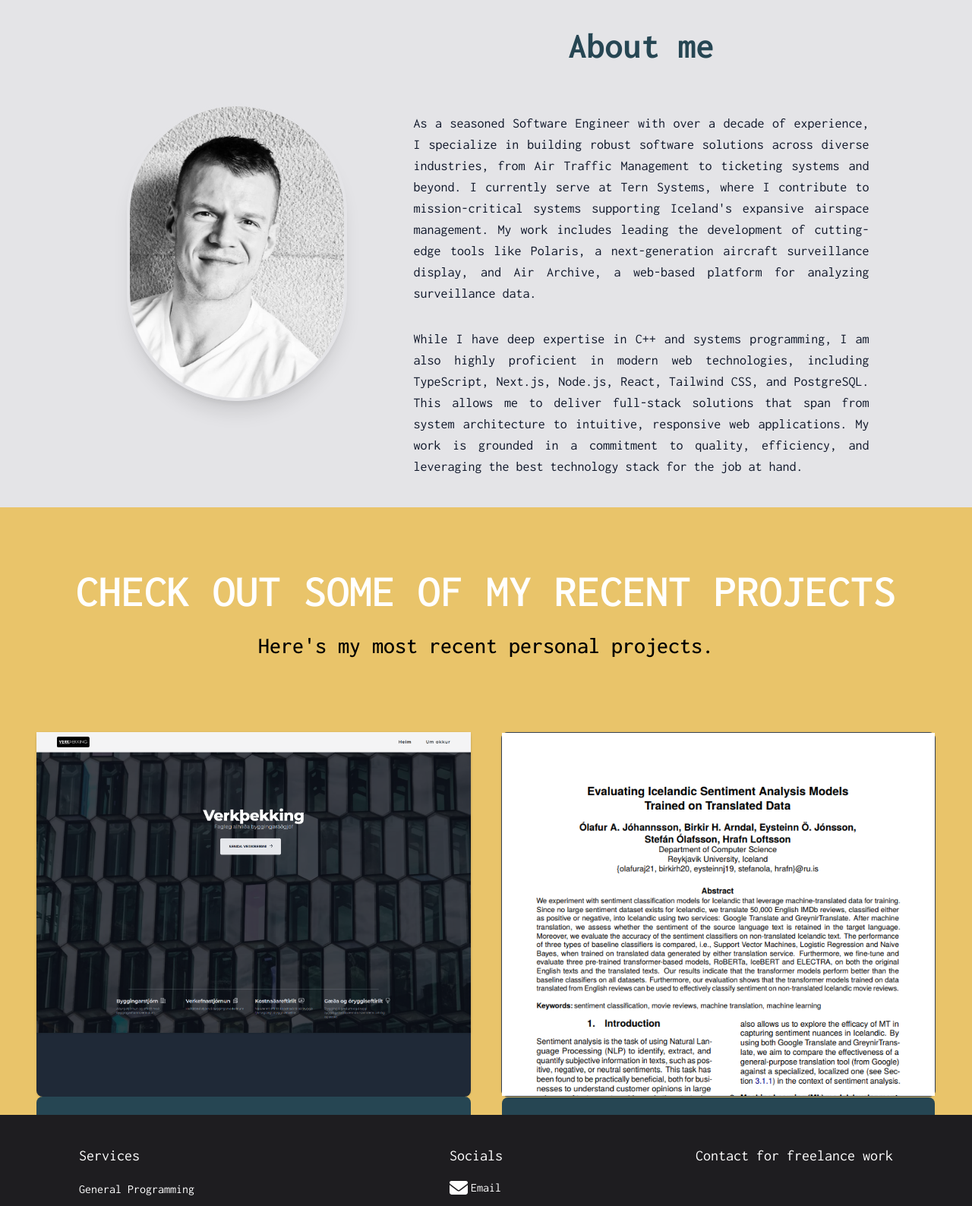
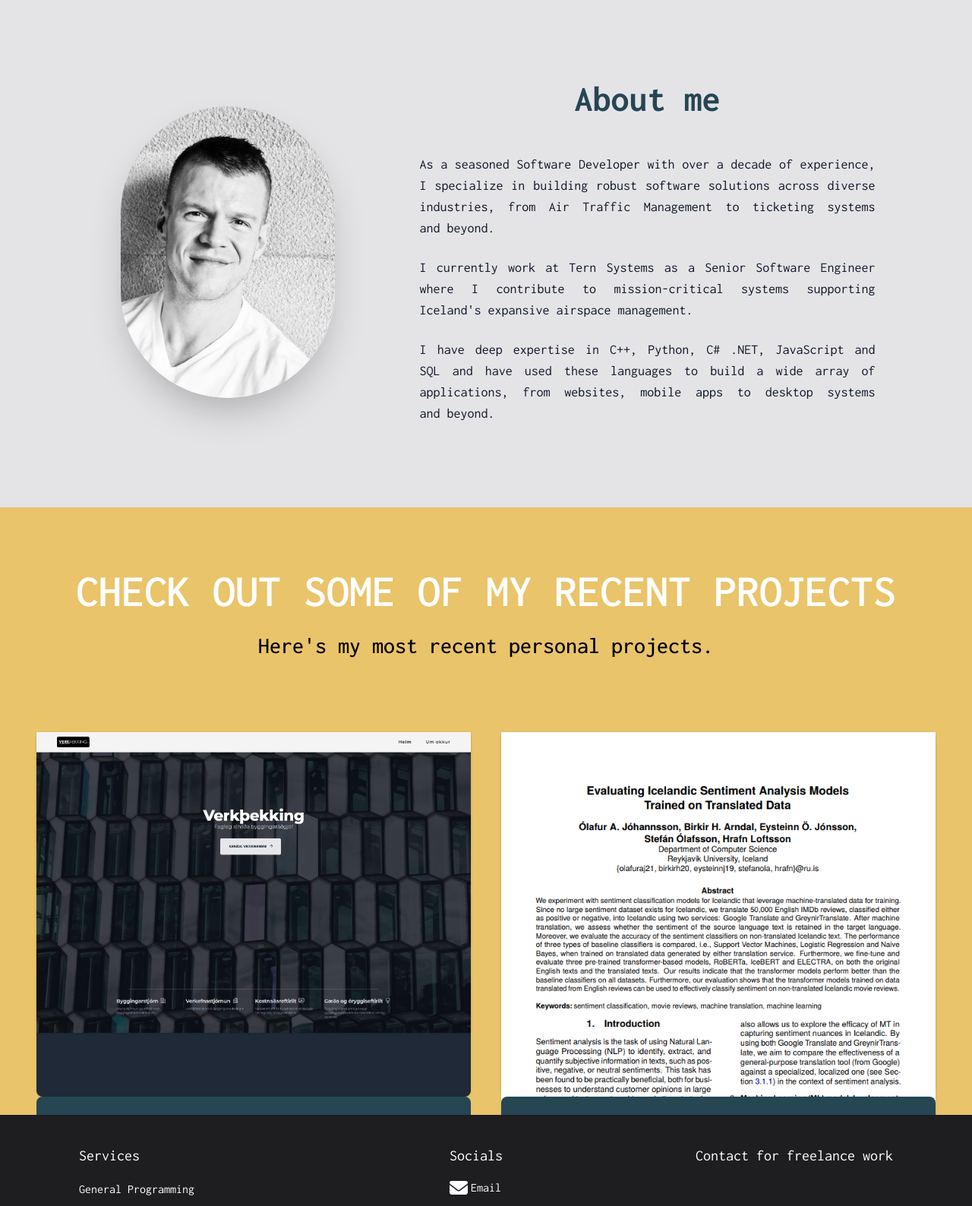
Before and after one commit to olafurjohannsson/olafurjohannsson.github.io, a React app: page / in a window 1280 px wide. Shown: the part 860-2448 px from the top of the page at 76% size. Built offline with nearby package versions, Linux system fonts and the light colour scheme.

Commit message:
update site

```diff
--- a/about.jsx
+++ b/about.jsx
@@ -5,39 +5,29 @@ export function About() {
         <>
             <section id="about"
                 className="flex flex-col-reverse sm:flex-row md:flex-row bg-zinc-200 md:px-12 md:h-screen pt-32 px-6 w-full xl:md-32 justify-evenly items-center">
-                <div className="flex rounded-full border-4 border-zinc-200 shadow-xl ml-8">
+                <div className="flex rounded-full m-8 shadow-2xl">
                     <img src="/img/olafur.JPG"
-                        className="md:h-96 h-64 mt-8 md:mt-0 rounded-full" alt="author" />
+                        className="md:h-96 h-64 md:mt-0 rounded-full" alt="author" />
 
                 </div>
                 <div className="flex max-w-[600px]">
                     <div>
                         <h1 className="text-5xl font-bold text-primary-blue text-center">About me</h1>
-                        <p className="text-lg text-slate-900 mt-16 text-pretty text-justify">
-                            As a seasoned Software Engineer with over a decade of experience, I specialize in building
-                            robust
-                            software solutions across diverse industries, from Air Traffic Management to ticketing systems
-                            and
-                            beyond. I currently serve at Tern Systems, where I contribute to mission-critical systems
-                            supporting
-                            Iceland's expansive airspace management. My work includes leading the development of
-                            cutting-edge
-                            tools like Polaris, a next-generation aircraft surveillance display, and Air Archive, a
-                            web-based
-                            platform for analyzing surveillance data.
+                        <p className="text-lg text-slate-900 mt-12 text-pretty text-justify">
+                        As a seasoned Software Developer with over a decade of experience, I specialize in building robust
+                        software solutions across diverse industries, from Air Traffic Management to ticketing systems and
+                        beyond.
                         </p>
-                        <p className="text-lg text-slate-900 mt-8 text-pretty text-justify">
-                            While I have deep expertise in C++ and systems programming, I am also highly proficient in
-                            modern
-                            web
-                            technologies, including TypeScript, Next.js, Node.js, React, Tailwind CSS, and PostgreSQL. This
-                            allows
-                            me to deliver full-stack solutions that span from system architecture to intuitive, responsive
-                            web
-                            applications. My work is grounded in a commitment to quality, efficiency, and leveraging the
-                            best
-                            technology stack for the job at hand.
+                        <p className="text-lg text-slate-900 mt-6 text-pretty text-justify">
+                        I currently work at Tern Systems as a Senior Software Engineer where I contribute to mission-critical
+                         systems supporting Iceland's expansive airspace management.
                         </p>
+                        <p className="text-lg text-slate-900 mt-6 text-pretty text-justify">
+                            I have deep expertise in C++, Python, C# .NET, JavaScript and SQL and have used these languages to build
+                            a wide array of applications, from websites, mobile apps to desktop systems and beyond.
+                        </p>
+
+
                     </div>
                 </div>
             </section>
@@ -78,26 +68,22 @@ export function About() {
                         </div>
                     </div>
                     <div
-                        className="mx-auto transform h-[200px] md:h-[480px] transition-all hover:scale-105 md:mx-0 border rounded-lg shadow
-                    bg-gray-800 border-gray-700">
-                        <div className="h-full overflow-hidden">
-                            <a href="https://aclanthology.org/2024.sigul-1.11.pdf" target="_blank" rel="noopener noreferrer">
-                                <img className="w-fullrounded-t-lg shadow" src="/img/pic3.png" alt="" />
+                        className="mx-auto transform h-[200px] md:h-[480px]
+                    transition-all hover:scale-105 md:mx-0  rounded-lg shadow bg-gray-800 border-gray-700">
+                        <a href="https://aclanthology.org/2024.sigul-1.11.pdf" target="_blank" rel="noopener noreferrer" className="h-full">
+                            <img className="w-fullrounded-t-lg shadow" src="/img/pic3.png" alt="Verkþekking ehf" />
                         </a>
-                            <div className="p-5 absolute h-[200px] top-[480px] bg-primary-blue rounded-lg">
-                                <a >
-                                    <h5 className="mb-2 text-2xl font-bold tracking-tight  text-white">
-                                        Evaluating Icelandic Sentiment Analysis Models
+                        <div className="p-5 absolute w-full h-[200px] top-[480px] bg-primary-blue rounded-lg">
+
+                            <h5 className="mb-2 text-2xl font-bold tracking-tight  text-white">Evaluating Icelandic Sentiment Analysis Models
                             </h5>
-                                </a>
-                                <p className="mb-3 font-normal text-gray-700 text-gray-400">
-                                    Peer-reviewed paper published in 2024 to the SIGUL conference. I held a presentation at
-                                    Torino, Italy.
-                                </p>
+
+                            <p className="mb-3 font-normal text-gray-400">Peer-reviewed paper published in 2024 to the SIGUL conference. I held a presentation at
+                            Torino, Italy.</p>
                             <a href="https://aclanthology.org/2024.sigul-1.11.pdf" target="_blank" rel="noopener noreferrer"
                                 className="inline-flex items-center px-3 py-2 text-sm font-medium text-center text-white rounded-lg focus:ring-4 focus:outline-none
                                 bg-blue-600 hover:bg-blue-700 focus:ring-blue-800">
-                                    Read paper
+                                Open website
                                 <svg className="rtl:rotate-180 w-3.5 h-3.5 ms-2" aria-hidden="true"
                                     xmlns="http://www.w3.org/2000/svg" fill="none" viewBox="0 0 14 10">
                                     <path stroke="currentColor" strokeLinecap="round" strokeLinejoin="round"
@@ -106,7 +92,7 @@ export function About() {
                             </a>
                         </div>
                     </div>
-                    </div>
+
                 </div>
 
             </section>
--- a/home.jsx
+++ b/home.jsx
@@ -5,7 +5,7 @@ export function Home() {
         <section id="home"
             className="bg-primary-blue flex relative h-[calc(75vh)] flex-col items-center justify-center text-center
             lg:flex-row 2xl:max-w-[2000px] mx-auto max-w-[1000px]">
-            <div className="flex flex-col items-center lg:mb-0 lg:w-2/3 md:w-2/3 z-50">
+            <div className="flex flex-col items-center lg:w-2/3 md:w-2/3 z-50 p-4">
                 <h1 className="text-3xl text-zinc-200  lg:text-5xl">
                     Hi! My name is <span className="text-primary-red hover:scale-110">Ólafur Aron</span> and I am a software
                     developer based
--- a/index.html
+++ b/index.html
@@ -19,7 +19,7 @@
     <link
         href="https://fonts.googleapis.com/css2?family=Open+Sans:wght@300;400;600&amp;family=Raleway:wght@400;500;600;700&amp;display=swap"
         rel="stylesheet">
-    <link rel="stylesheet" type="text/css" href="./output.css">
+    <!-- <link rel="stylesheet" type="text/css" href="./output.css"> -->
     <link href="https://unpkg.com/boxicons@2.0.7/css/boxicons.min.css" rel="stylesheet">
     <link rel="preconnect" href="https://fonts.googleapis.com">
     <link rel="preconnect" href="https://fonts.gstatic.com" crossorigin>
--- a/index.jsx
+++ b/index.jsx
@@ -5,6 +5,8 @@ import { Home } from './home';
 import { About } from './about';
 import { Header } from './header';
 import { Footer } from './footer';
+
+import "./input.css"
 
 // Render your React component instead
 const root = createRoot(document.getElementById('app'));
--- a/package.json
+++ b/package.json
@@ -4,6 +4,7 @@
     "vite": "^6.0.1"
   },
   "dependencies": {
+    "autoprefixer": "^10.4.20",
     "fontawesome": "^5.6.3",
     "react": "^18.3.1",
     "react-dom": "^18.3.1"
@@ -11,6 +12,7 @@
   "scripts": {
     "dev": "vite",
     "build": "vite build",
-    "preview": "vite preview"
+    "preview": "vite preview",
+    "build:css": "npx tailwindcss --watch -i ./input.css -o ./output.css"
   }
 }
--- /dev/null
+++ b/postcss.config.js
@@ -0,0 +1,6 @@
+module.exports = {
+  plugins: {
+    tailwindcss: {},
+    autoprefixer: {},
+  },
+}
--- a/tailwind.config.js
+++ b/tailwind.config.js
@@ -3,7 +3,7 @@
 const colors = require('tailwindcss/colors')
 
 module.exports = {
-  content: ["./**/*.{html,js}"],
+  content: ["./**/*.{html,js,jsx,ts,tsx,vue}"],
   theme: {
     colors: {
       'primary-blue': '#264653',
```
Also changed, not shown: output.css, 1 other file. Lines whose indentation alone changed are shown as unchanged.
